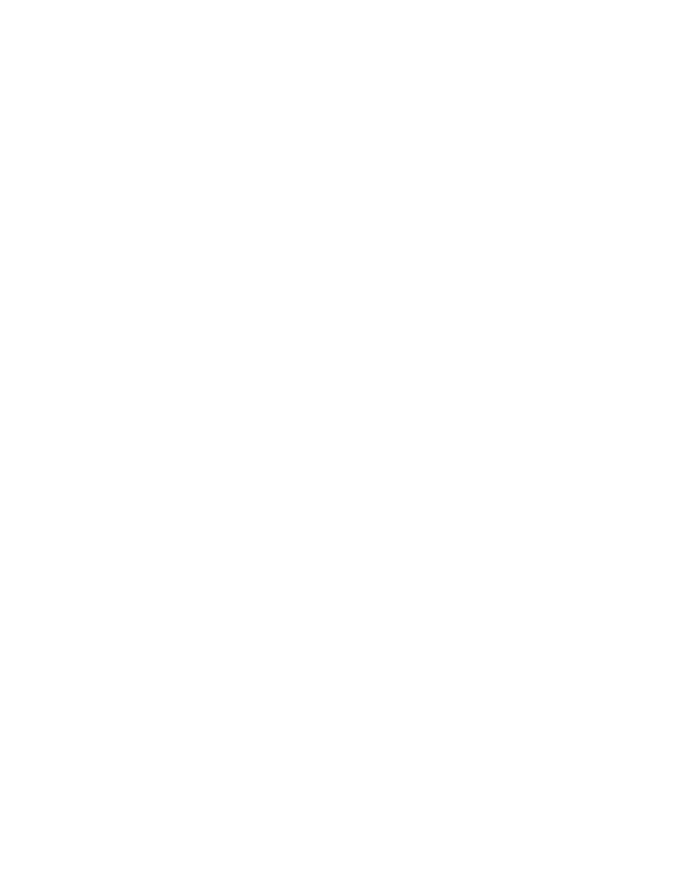
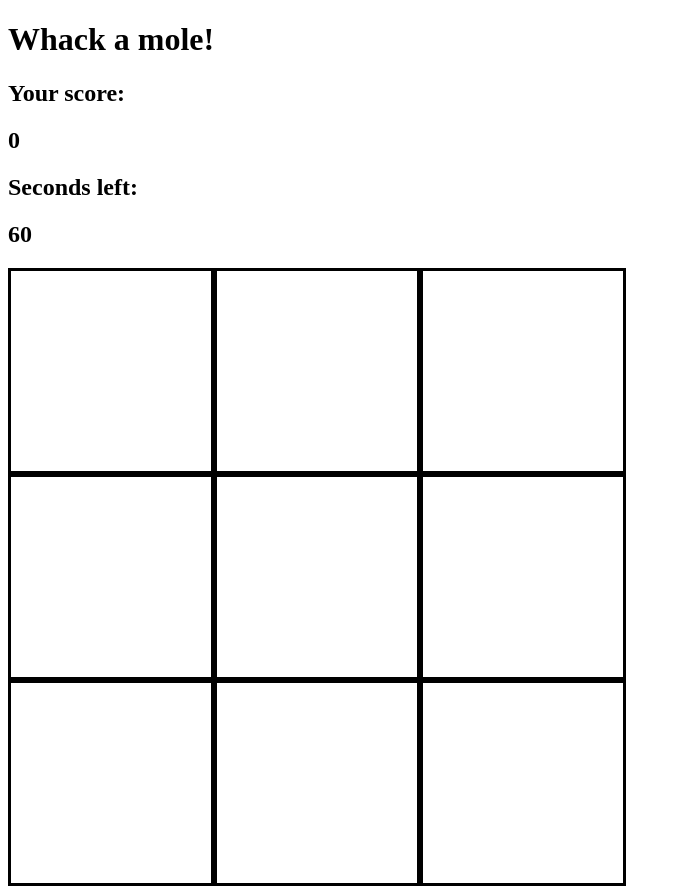
Before and after one commit to PrettyScript/games, a plain HTML site: page whack-a-mole/index.html in a window 1280 px wide. Shown: the whole page, without its empty margins (0-681 px from the left). Before the commit the page ends 800 px from the top, so only its background shows below. Drawn offline with Linux system fonts and the light colour scheme.

Commit message:
added mole img and did some basic styling

```diff
--- a/whack-a-mole/index.html
+++ b/whack-a-mole/index.html
@@ -5,9 +5,30 @@
     <meta name="viewport" content="width=device-width, initial-scale=1.0">
     <meta http-equiv="X-UA-Compatible" content="ie=edge">
     <link rel="stylesheet" href="style.css">
-    <title>Document</title>
+    <title>Whack a Mole</title>
 </head>
 <body>
+
+    <h1>Whack a mole!</h1>
+
+    <h2>Your score:</h2>
+    <h2 id="score">0</h2>
+
+    <h2>Seconds left:</h2>
+    <h2 id="time-left">60</h2>
+
+    <div class="grid">
+        <div class="square" id="1"></div>
+        <div class="square" id="2"></div>
+        <div class="square" id="3"></div>
+        <div class="square" id="4"></div>
+        <div class="square" id="5"></div>
+        <div class="square" id="6"></div>
+        <div class="square" id="7"></div>
+        <div class="square" id="8"></div>
+        <div class="square" id="9"></div>
+    </div>
+
     <script src="app.js"></script>
 </body>
 </html>
--- a/whack-a-mole/style.css
+++ b/whack-a-mole/style.css
@@ -0,0 +1,19 @@
+.square {
+    width: 200px;
+    height: 200px;
+    border: 3px solid black;
+}
+
+.grid {
+    display: flex;
+    flex-flow: row wrap;
+    justify-content: center;
+    align-content: center;
+    width: 618px;
+    height: 618px;
+}
+
+.mole {
+    background-image: url("./mole.jpg");
+    background-size: cover;
+}
```
Also changed, not shown: whack-a-mole/mole.jpg (added), 1 other file.
